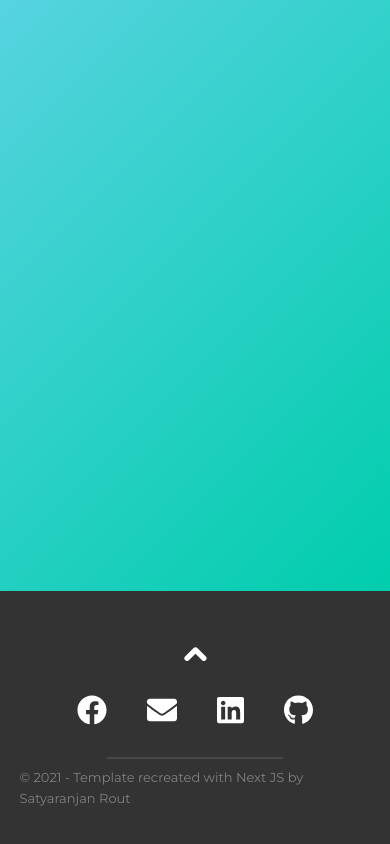
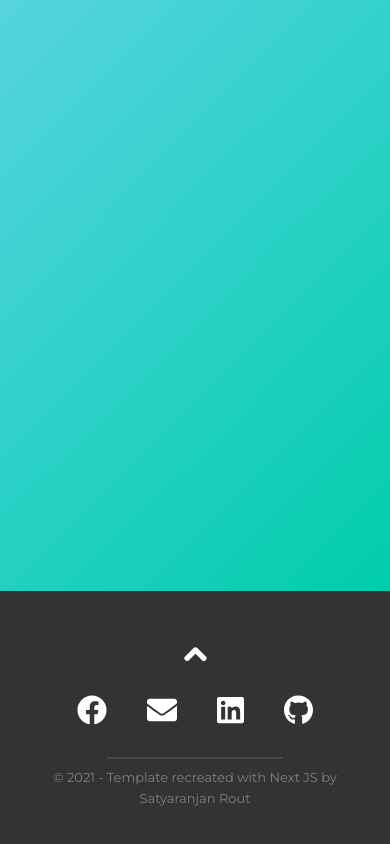
Before and after one commit to rout81/portfoliov4, a Next.js app: page / in a window 390 px wide. Shown: the part 3594-4438 px from the top of the page. Built offline with nearby package versions, Linux system fonts and the light colour scheme.

Commit message:
fixed transform issue on contact

```diff
--- a/styles/globals.css
+++ b/styles/globals.css
@@ -151,6 +151,7 @@ footer p {
   margin-top: 0;
   font-size: 13px;
   color: grey;
+  text-align: center;
 }
 
 .back {
@@ -234,7 +235,7 @@ footer p {
     padding: 5px 10px;
   }
   .contact_left {
-    transform: none;
+    transform: none !important;
     margin-top: 50px;
   }
 }
```
